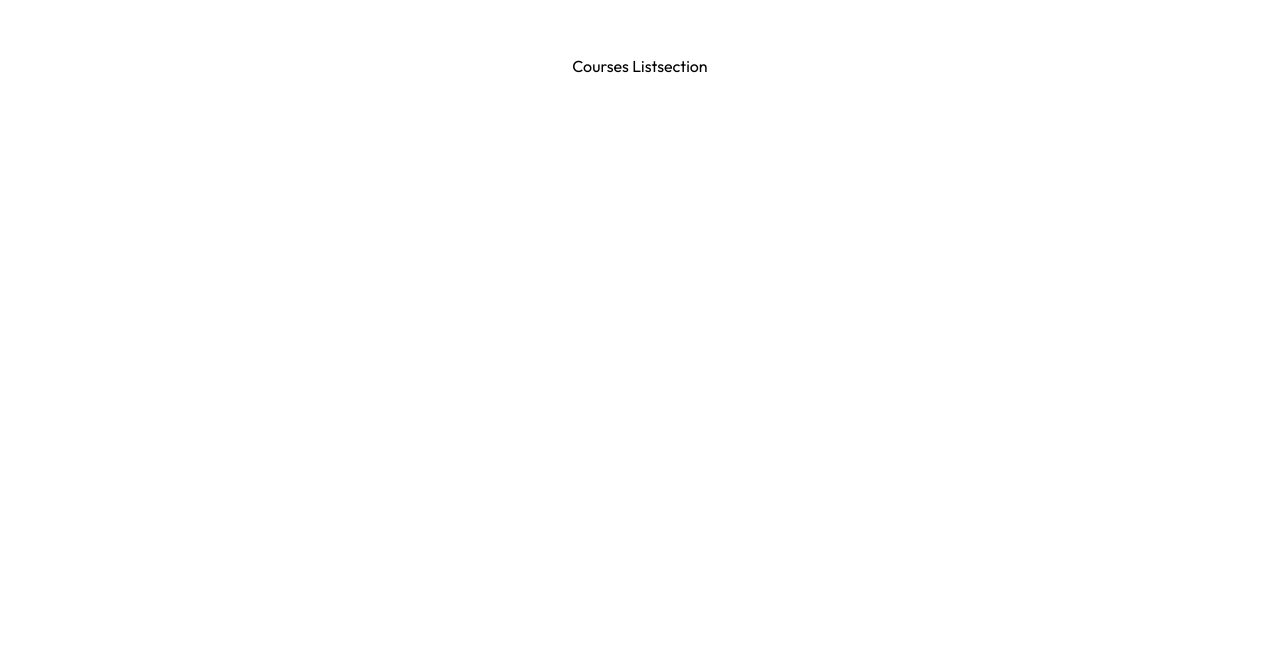
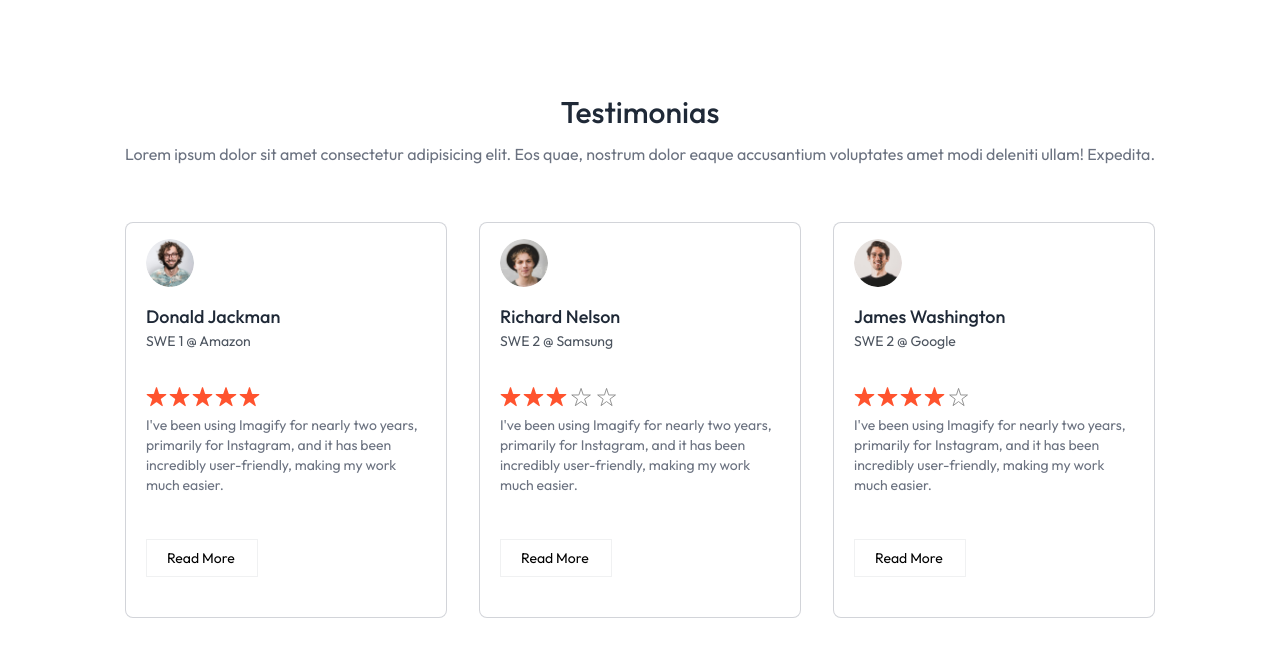
Before and after one commit to Empire688682/jaydemy, a React (Vite) app: page / in a window 1280 px wide. Shown: the part 1888-2544 px from the top of the page. Before the commit the page ends 1966 px from the top, so only its background shows below. Built offline with nearby package versions, Linux system fonts and the light colour scheme; no server answers.

Commit message:
testimonia

```diff
--- a/src/Component/student/CoursesSection.jsx
+++ b/src/Component/student/CoursesSection.jsx
@@ -14,7 +14,9 @@ const CoursesSection = () => {
         allCouserses.slice(0,4).map((course, i)=> <CourseCart key={i} course={course}/>)
       }
       </div>
+      <div className='m-10'>
       <Link to="/course-list" onClick={()=> scrollTo(0,0)} className='text-gray-500 border m-y-10 border-gray-500/30 px-10 py-3 rounded '>See all courses</Link>
+      </div>
     </div>
   )
 }
--- a/src/Component/student/Navbar.jsx
+++ b/src/Component/student/Navbar.jsx
@@ -22,7 +22,7 @@ const Navbar = () => {
         <div className='flex items-center gap-5'>
           {
             user && <>
-            <button onClick={()=>navigate("/educator")}>{isEducator ? "Dashboard" : "Become Educator"}</button>
+            <button onClick={()=>navigate("/educator")}>{isEducator ? "Educator Dashboard" : "Become Educator"}</button>
               |<Link to="/my-enrollment">My Enrollment</Link>
             </>
           }
@@ -36,7 +36,7 @@ const Navbar = () => {
       <div className='md:hidden flex items-center gap-2 sm:gap-5 text-gray-500'>
         {
           user && <>
-            <button onClick={()=>navigate("/educator")}>{isEducator ? "Dashboard" : "Become Educator"}</button>
+            <button onClick={()=>navigate("/educator")}>{isEducator ? "E Dashboard" : "Become Educator"}</button>
             |<Link to="/my-enrollment">My Enrollment</Link>
           </>
         }
--- /dev/null
+++ b/src/Component/student/TestimoniaSection.jsx
@@ -0,0 +1,37 @@
+import React from 'react'
+import { assets, dummyTestimonial } from '../../assets/assets'
+
+const TestimoniaSection = () => {
+    return (
+        <div className='pb-14 px-8 md:px-0'>
+            <h2 className='text-3xl font-medium text-gray-800'>Testimonias</h2>
+            <p className='md:text-base text-gray-500 mt-3'>Lorem ipsum dolor sit amet consectetur adipisicing elit. Eos quae, nostrum dolor eaque accusantium voluptates amet modi deleniti ullam! Expedita.</p>
+            <div className='grid grid-cols-auto gap-8 mt-14'>
+                {dummyTestimonial.map((testimonia, i) => (
+                    <div key={i} className='text-sm text-left border border-gray-500/30 pb-6 rounded-lg bg-white shadow-[0px_4px_15_0px] shadow-black/5 overflow-hidden'>
+                        <div className='flex flex-col gap-4 px-5 py-4'>
+                            <img className='h-12 w-12 rounded-full' src={testimonia.image} alt={testimonia.name} />
+                            <div className='flex flex-col'>
+                                <h1 className=' text-lg font-medium text-gray-800'>{testimonia.name}</h1>
+                                <p className='text-gray-800/80'>{testimonia.role}</p>
+                            </div>
+                            <div className='pt-5 pb-7 flex flex-col gap-2'>
+                                <div className='flex gap-0.5'>
+                                    {
+                                        Array.from({ length: 5 }).map((_, i) => (
+                                            <img className='h-5' key={i} src={i < Math.floor(testimonia.rating) ? assets.star : assets.star_blank} alt="Star" />
+                                        ))
+                                    }
+                                </div>
+                                <p className='text-gray-500'>{testimonia.feedback}</p>
+                            </div>
+                            <p className='text-black border border-gray-500/10 px-5 py-2 w-28 cursor-pointer hover:bg-gray-50'>Read More</p>
+                        </div>
+                    </div>
+                ))}
+            </div>
+        </div>
+    )
+}
+
+export default TestimoniaSection
--- a/src/assets/assets.js
+++ b/src/assets/assets.js
@@ -113,7 +113,7 @@ export const dummyTestimonial = [
         name: 'Richard Nelson',
         role: 'SWE 2 @ Samsung',
         image: assets.profile_img_2,
-        rating: 4,
+        rating: 3.6,
         feedback: 'I\'ve been using Imagify for nearly two years, primarily for Instagram, and it has been incredibly user-friendly, making my work much easier.',
     },
     {
--- a/src/pages/student/Home.jsx
+++ b/src/pages/student/Home.jsx
@@ -4,6 +4,7 @@ import TrustedCompany from '../../Component/student/TrustedCompany'
 import CoursesList from './CoursesList'
 import CourseDetails from './CourseDetails'
 import CoursesSection from '../../Component/student/CoursesSection'
+import TestimoniaSection from '../../Component/student/TestimoniaSection'
 
 const Home = () => {
   return (
@@ -11,7 +12,7 @@ const Home = () => {
       <Hero/>
       <TrustedCompany/>
       <CoursesSection/>
-      <CoursesList/>
+      <TestimoniaSection/>
     </div>
   )
 }
```
